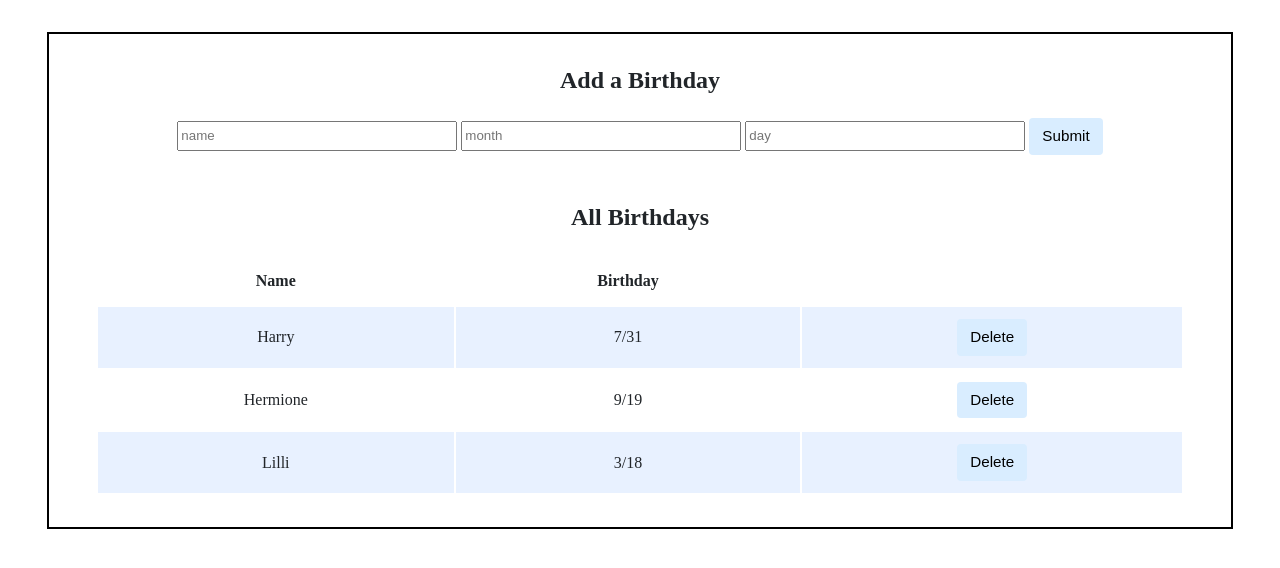
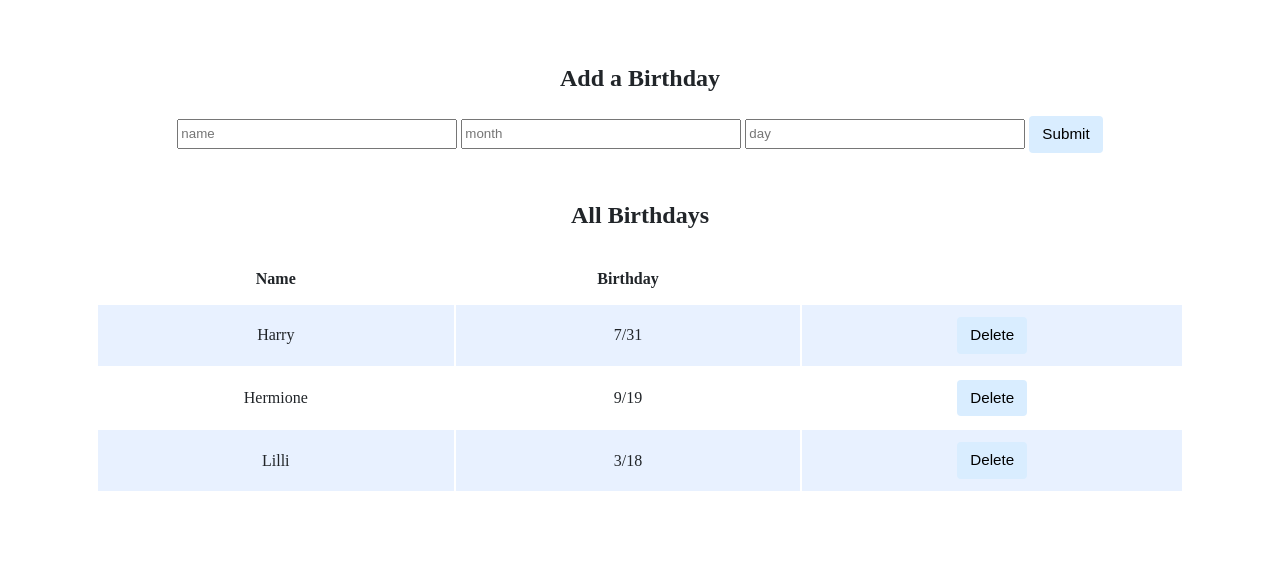
Before and after one commit to Hillgrove/CS50x, a Flask app: page / in a window 1280 px wide. Shown: the part 200-768 px from the top of the page. Run offline with Flask 3, Linux system fonts and the light colour scheme; data comes from the database, SQL or seed files in the repository; some libraries are stand-ins or nearby versions.

Commit message:
Mon, Aug 28, 2023, 4:23 PM +02:00

```diff
--- a/week09/3. lab09/birthdays/static/styles.css
+++ b/week09/3. lab09/birthdays/static/styles.css
@@ -15,7 +15,6 @@ body {
     padding-right: 15px;
     text-align: center;
     width: 90%;
-    border: 2px solid black;
 }
 
 .header {
```
